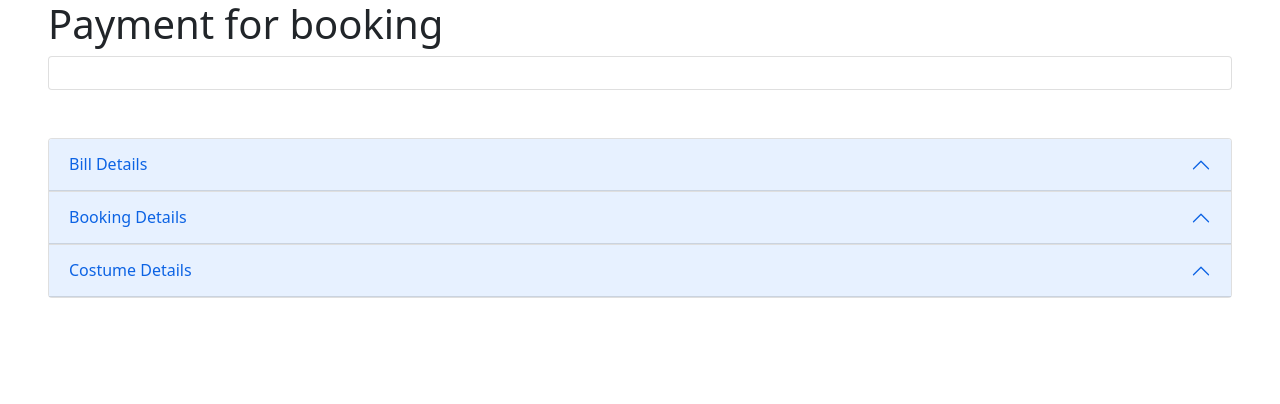
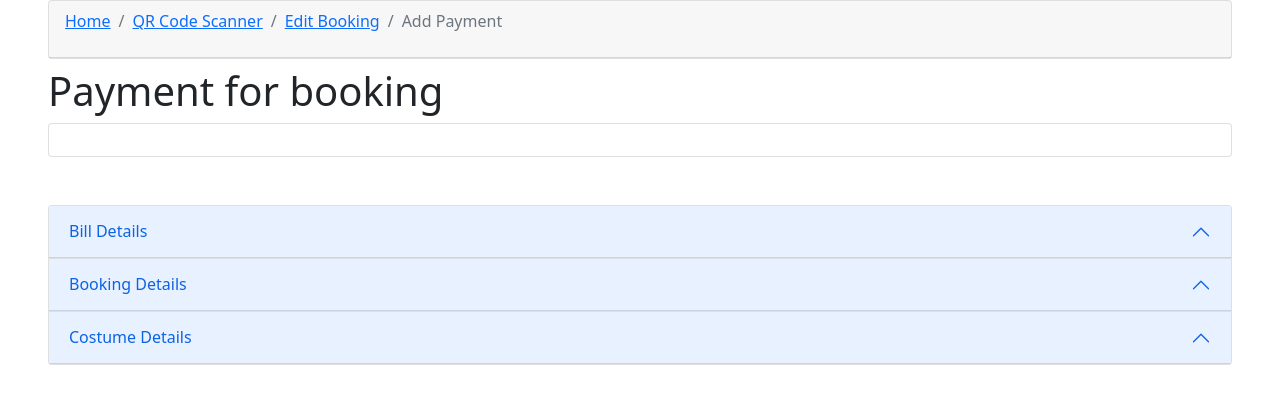
Before and after one commit to henishpatel9045/ganesha_fun_world_backend, a Django app: template bookings/templates/booking/payment.html in a window 1280 px wide. Shown: the top 404 px of the page. Run offline with Django 5.2, Linux system fonts and the light colour scheme; the template is opened without the code that fills it, so the values that code supplies are empty; some libraries are stand-ins or nearby versions.

Commit message:
Add breadcrumbs in each template.

```diff
--- a/bookings/forms.py
+++ b/bookings/forms.py
@@ -114,6 +114,7 @@ class BookingForm(forms.Form):
                 existing_booking = Booking.objects.get(id=booking_id)
                 booking = create_or_update_booking(
                     **booking_data,
+                    received_amount=existing_booking.received_amount,
                     edit_booking=edit_booking,
                     existing_booking=existing_booking,
                 )
--- a/bookings/templates/booking/payment.html
+++ b/bookings/templates/booking/payment.html
@@ -1,4 +1,16 @@
 {% extends 'base.html' %} {% block title %}Payment for Booking {{ booking_id }}{% endblock %} {% load crispy_forms_tags %} {% block content %}
+<div class="card  mx-5 mb-2">
+  <div class="card-header">
+    <nav aria-label="breadcrumb">
+      <ol class="breadcrumb">
+        <li class="breadcrumb-item"><a href="#">Home</a></li>
+        <li class="breadcrumb-item"><a href="#">QR Code Scanner</a></li>
+        <li class="breadcrumb-item"><a href="{% url 'booking_edit' booking.id %}">Edit Booking</a></li>
+        <li class="breadcrumb-item active" aria-current="page">Add Payment</li>
+      </ol>
+    </nav>
+  </div>
+</div>
 
 <div class="mx-5 mb-2">
   <h1 class="mb-2">Payment for booking</h1>
--- a/bookings/views.py
+++ b/bookings/views.py
@@ -47,7 +47,7 @@ class BookingEditFormView(FormView):
                 "date": booking.date,
                 "is_discounted_booking": booking.is_discounted_booking,
                 "special_ticket_total_amount": (
-                    booking.total_amount if booking.is_discounted_booking else 0
+                    booking.ticket_amount if booking.is_discounted_booking else 0
                 ),
                 "special_costume_total_amount": (
                     booking.costume_amount if booking.is_discounted_booking else 0
```
Also changed, not shown: bookings/templates/booking/booking.html (+11 -0 lines), bookings/templates/booking/booking_edit.html (+11 -0 lines), bookings/templates/booking/booking_summary_card.html (+14 -0 lines).
